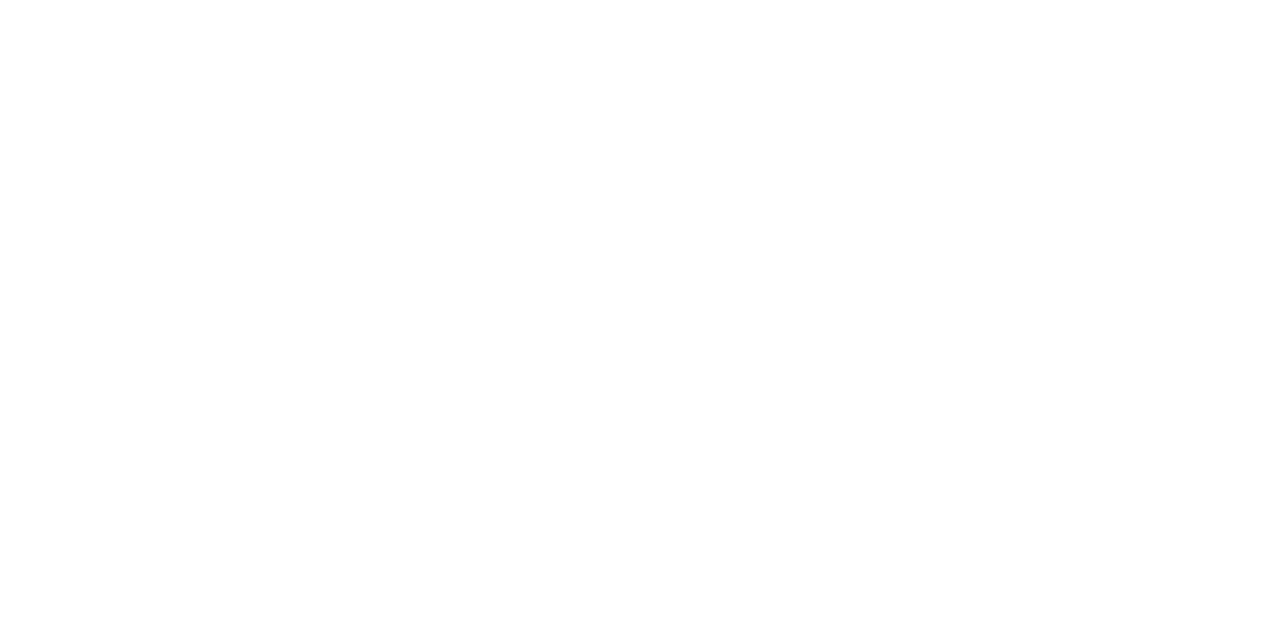
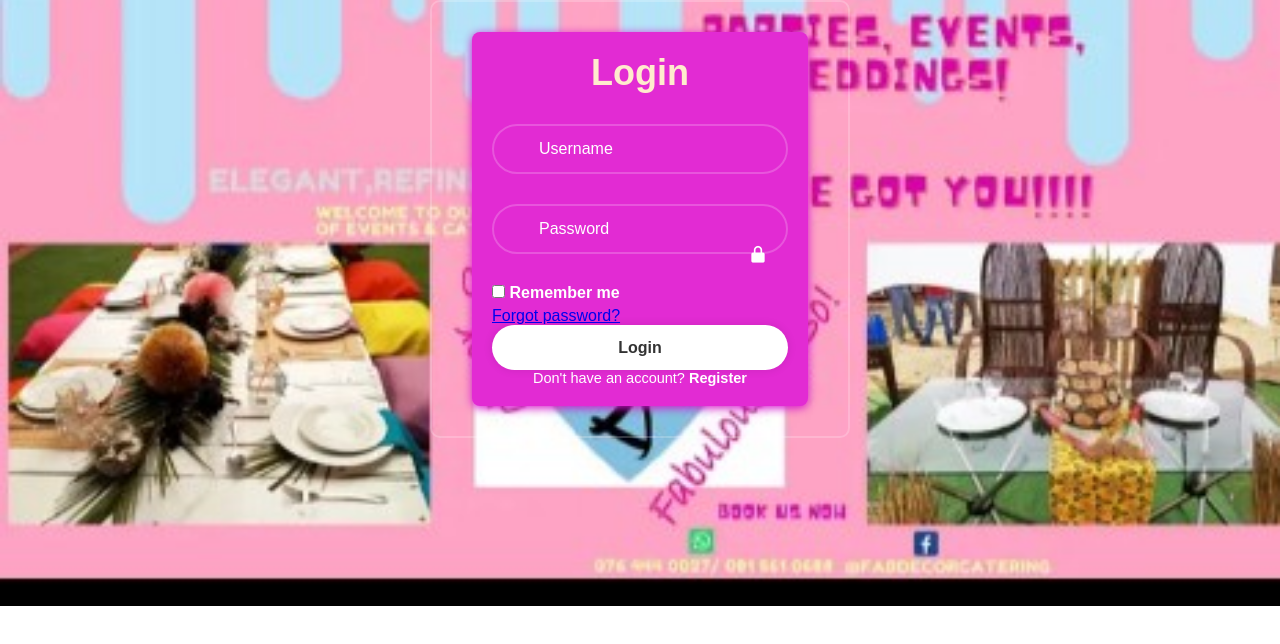
Before and after one commit to Boitumelo2019/WEDE5020PART1, a plain HTML site: page login.html in a window 1280 px wide. Drawn offline with nearby package versions, Linux system fonts and the light colour scheme.

Commit message:
last ended

```diff
--- a/login.html
+++ b/login.html
@@ -0,0 +1,44 @@
+<!DOCTYPE html>
+<html lang="en">
+<head>
+    <meta charset="UTF-8">
+    <meta http-equiv="X-UA-Compatible" content="IE=edge">
+    <meta name="viewport" content="width=device-width, initial-scale=1.0">
+    <title>Login Form in HTML and CSS</title>
+    <link rel="stylesheet" href="style.css">
+    <link href='https://unpkg.com/boxicons@2.1.4/css/boxicons.min.css' rel="stylesheet">
+</head>
+
+<body>
+
+    <div class="wrapper">
+        <form action="">
+            <h1>Login</h1>
+            <div class="input-box">
+                <input type="text" placeholder="Username"
+                required>
+                <i class='bxs-user'></i>
+            </div>
+            <div class="input-box">
+                <input type="password" placeholder="Password"
+                required>
+                <i class='bx bxs-lock-alt'></i>
+            </div>
+
+            <div class="remember-forgot">
+                <label><input type="checkbox"> Remember me</label>
+                <a href="#">Forgot password?</a>
+            </div>
+
+            <button type="submit" class="btn">Login</button>
+
+            <div class="register-link">
+                <p>Don't have an account? <a href="#">Register</a></p>
+            </div>
+
+
+        </form>
+
+
+    </div>
+</body>
--- a/style.css
+++ b/style.css
@@ -136,3 +136,119 @@ form button:hover {
         flex: 1 1 100%;
     }
 }
+
+@import url("https://fonts.googleapis.com/css2?family=Poppins:wght@300;400;500;600;700;800;900;&display=swap");
+
+* {
+    margin: 0;
+    padding: 0;
+    box-sizing: border-box;
+    font-family: "Poppins", sans-serif;
+}
+
+body {
+    display: flex;
+    justify-content: center;
+    align-items: center;
+    min-width: 100vh;
+    background: url(events/background\ photo.jpg) no-repeat;
+    background-size: cover;
+    background-position: center;
+}
+
+.wrapper {
+    width: 420px;
+    background: transparent;
+    border: 2px solid rgba(255, 255, 255, .2);
+    color: white;
+    border-radius: 10px;
+    padding: 30px 40px;
+}
+
+.wrapper h1 {
+    font-size: 36px;
+    text-align: center;
+}
+
+.wrapper .input-box {
+    position: relative;
+    width: 100%;
+    height: 50px;
+    margin: 30px 0;
+}
+
+.input-box input {
+    width: 100%;
+    height: 100%;
+    background: transparent;
+    border: none;
+    outline: none;
+    border: 2px solid rgba(255, 255, 255, .2);
+    border-radius: 40px;
+    font-size: 16px;
+    color: #fff;
+    padding: 20px 45px 20px;
+}
+
+.input-box input::placeholder {
+    color: #fff;
+}
+
+.input-box i {
+    position: absolute;
+    right: 20px;
+    top: 50px;
+    transform: translateY(-50%);
+    font-size: 20px;
+}
+
+.wrapper .remeber-forgot {
+    display: flex;
+    justify-content: space-between;
+    font-size: 14.5px;
+    margin: -15px 0 15px;
+}
+
+.remeber-forgot label input {
+    accent-color: #fff;
+    margin-right: 3px;
+}
+
+.remeber-forgot a {
+    color: #fff;
+    text-decoration: none;
+}
+
+.remeber-forgot a:hover {
+    text-decoration: underline;
+}
+
+.wrapper .btn {
+    width: 100%;
+    height: 45px;
+    background: #fff;
+    border: none;
+    outline: none;
+    border-radius: 40px;
+    box-shadow: 0 0 10px rgba(0, 0, 0, .1);
+    cursor: pointer;
+    font-size: 16px;
+    color: #333;
+    font-weight: 600;
+}
+
+.wrapper .register-link {
+    font-size: 14.5px;
+    text-align: center;
+    margin-top: 20px 0 15px;
+}
+
+.register-link p a {
+    color: #fff;
+    text-decoration: none;
+    font-weight: 600;
+}
+
+.register-link p a:hover {
+    text-decoration: underline;
+}
```
